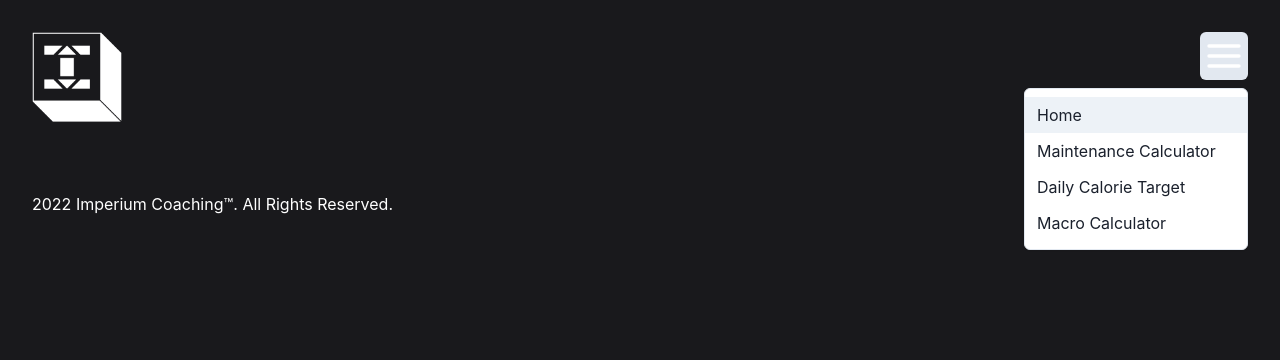
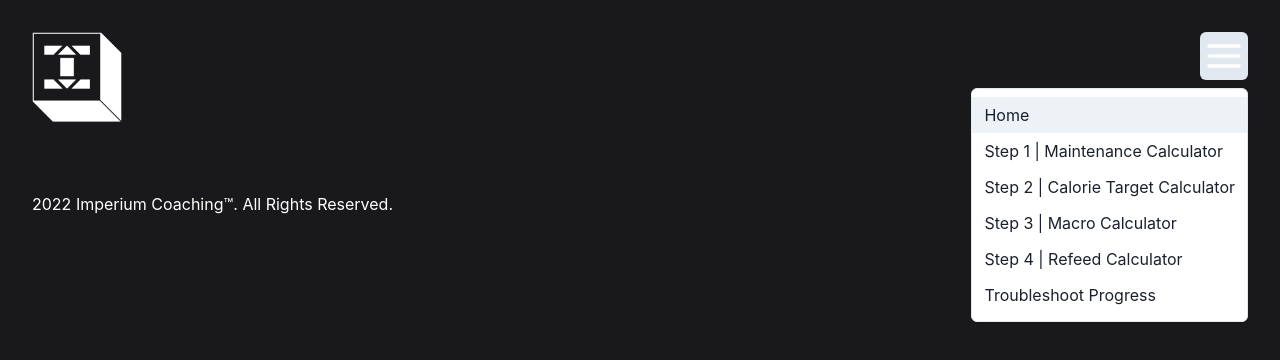
Before and after one commit to Cristian-Rosca/Nutrition-Calculator, a Next.js app: page / in a window 1280 px wide. Both pictures are taken after a click on the button "Options". Shown: the top 360 px of the page. Built offline with nearby package versions, Linux system fonts and the light colour scheme.

Commit message:
add menu options and make styling adjustments

```diff
--- a/components/Navbar.tsx
+++ b/components/Navbar.tsx
@@ -39,18 +39,24 @@ const Navbar = () => {
                             fontSize={40}
                             boxSize={"3rem"}
                         />
-                        <MenuList>
+                        <MenuList >
                             <NextLink href="/" passHref>
                                 <MenuItem as="a">Home</MenuItem>
                             </NextLink>
                             <NextLink href="/maintenance-calories-calculator" passHref>
-                                <MenuItem as="a">Maintenance Calculator</MenuItem>
+                                <MenuItem as="a">Step 1 | Maintenance Calculator</MenuItem>
                             </NextLink>
                             <NextLink href="/daily-calorie-calculator" passHref>
-                                <MenuItem as="a">Daily Calorie Target</MenuItem>
+                                <MenuItem as="a">Step 2 | Calorie Target Calculator</MenuItem>
                             </NextLink>
                             <NextLink href="/macro-calculator" passHref>
-                                <MenuItem as="a">Macro Calculator</MenuItem>
+                                <MenuItem as="a">Step 3 | Macro Calculator</MenuItem>
+                            </NextLink>
+                            <NextLink href="/refeed-calculator" passHref>
+                                <MenuItem as="a">Step 4 | Refeed Calculator</MenuItem>
+                            </NextLink>
+                            <NextLink href="/" passHref>
+                                <MenuItem as="a">Troubleshoot Progress</MenuItem>
                             </NextLink>
                         </MenuList>
                     </Menu>
--- a/pages/daily-calorie-calculator.tsx
+++ b/pages/daily-calorie-calculator.tsx
@@ -241,7 +241,7 @@ const DailyCalorieCalculator = () => {
                 <meta />
             </Head>
             <Box display={"flex"} flexDirection={"column"} justifyContent={"center"}>
-                <Box display={"flex"} flexDirection={"row"} justifyContent={"center"} mt={"3rem"}>
+                <Box display={"flex"} flexDirection={"row"} justifyContent={"center"} >
                     <Heading color={"white"} mb={"5"}>Calculate Daily Calorie Target</Heading>
                 </Box>
                 <Box display={"flex"} flexDirection={"row"} justifyContent={"space-evenly"} mt={"2rem"} mb={"2rem"}>
@@ -276,7 +276,7 @@ const DailyCalorieCalculator = () => {
 
                     {/*  OUTPUTS  */}
                     <Box display={"flex"} flexDirection={"column"} justifyContent={"flex-start"} alignItems={"center"} flex={1} mr={"10rem"}>
-                        <Heading color={"white"} size={'lg'} mt={"2rem"} textAlign={"center"}>Your Daily Calorie Target 🎯</Heading>
+                        <Heading color={"white"} size={'lg'} textAlign={"center"}>Your Daily Calorie Target 🎯</Heading>
                         <Box display={"flex"} flexDirection={"column"} justifyContent={"flex-start"} height={"auto"} width={"12rem"} mt={"1rem"} >
                             <Stat bg={"white"} rounded={20}>
                                 <StatNumber fontSize={"35"} textAlign={"center"}>{userDailyCalorieTarget}</StatNumber>
--- a/pages/macro-calculator.tsx
+++ b/pages/macro-calculator.tsx
@@ -222,7 +222,7 @@ const MacroCalculator = () => {
             </Head>
 
             <Box display={"flex"} flexDirection={"column"} justifyContent={"center"}>
-                <Box display={"flex"} flexDirection={"row"} justifyContent={"center"} mt={"3rem"}>
+                <Box display={"flex"} flexDirection={"row"} justifyContent={"center"} >
                     <Heading color={"white"} mb={"5"}>Calculate Daily Macro Target</Heading>
                 </Box>
                 <Box display={"flex"} flexDirection={"row"} justifyContent={"space-evenly"} my={"2rem"}>
@@ -253,7 +253,7 @@ const MacroCalculator = () => {
                     <Box display={"flex"} flexDirection={"column"} justifyContent={"flex-start"} flex={1} mr={"10rem"}>
                         <Box display={"flex"} flexDirection={"row"} justifyContent={"center"}>
                             <Box display={"flex"} flexDirection={"column"} justifyContent={"flex-start"} alignItems={"center"} >
-                                <Heading color={"white"} size={'xl'} mt={"2rem"} textAlign={"center"}>{userDailyCalorieTarget} kcal 🎯</Heading>
+                                <Heading color={"white"} size={'xl'} textAlign={"center"}>{userDailyCalorieTarget} kcal 🎯</Heading>
                             </Box>
                         </Box>
                         <Box display={"flex"} flexDirection={"row"} justifyContent={"space-evenly"}>
--- a/pages/maintenance-calories-calculator.tsx
+++ b/pages/maintenance-calories-calculator.tsx
@@ -179,7 +179,7 @@ const MaintenanceCaloriesCalculator = () => {
                 </Head>
 
                 <Box display={"flex"} flexDirection={"column"} justifyContent={"center"}>
-                    <Box display={"flex"} flexDirection={"row"} justifyContent={"center"} mt={"3rem"}>
+                    <Box display={"flex"} flexDirection={"row"} justifyContent={"center"} >
                         <Heading color={"white"} mb={"5"}>Calculate Your Maintenance Calories </Heading>
                     </Box>
                     <Box display={"flex"} flexDirection={"row"} justifyContent={"space-evenly"} mt={"2rem"} mb={"2rem"}>
```
